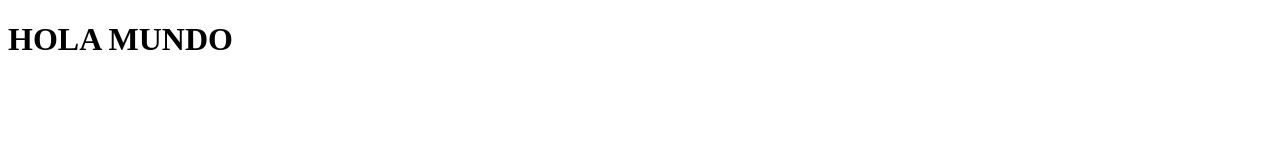
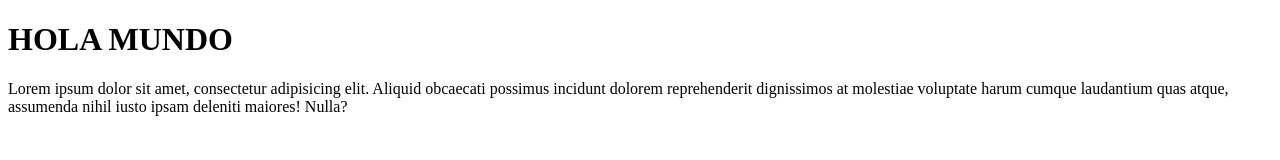
Before and after one commit to LuisCarlosVazquezPerez/PruebaDos, a plain HTML site: page index.html in a window 1280 px wide. Drawn offline with Linux system fonts and the light colour scheme.

Commit message:
Segundo commit

```diff
--- a/index.html
+++ b/index.html
@@ -7,5 +7,6 @@
 </head>
 <body>
     <h1>HOLA MUNDO</h1>
+    <p>Lorem ipsum dolor sit amet, consectetur adipisicing elit. Aliquid obcaecati possimus incidunt dolorem reprehenderit dignissimos at molestiae voluptate harum cumque laudantium quas atque, assumenda nihil iusto ipsam deleniti maiores! Nulla?</p>
 </body>
 </html>
```
